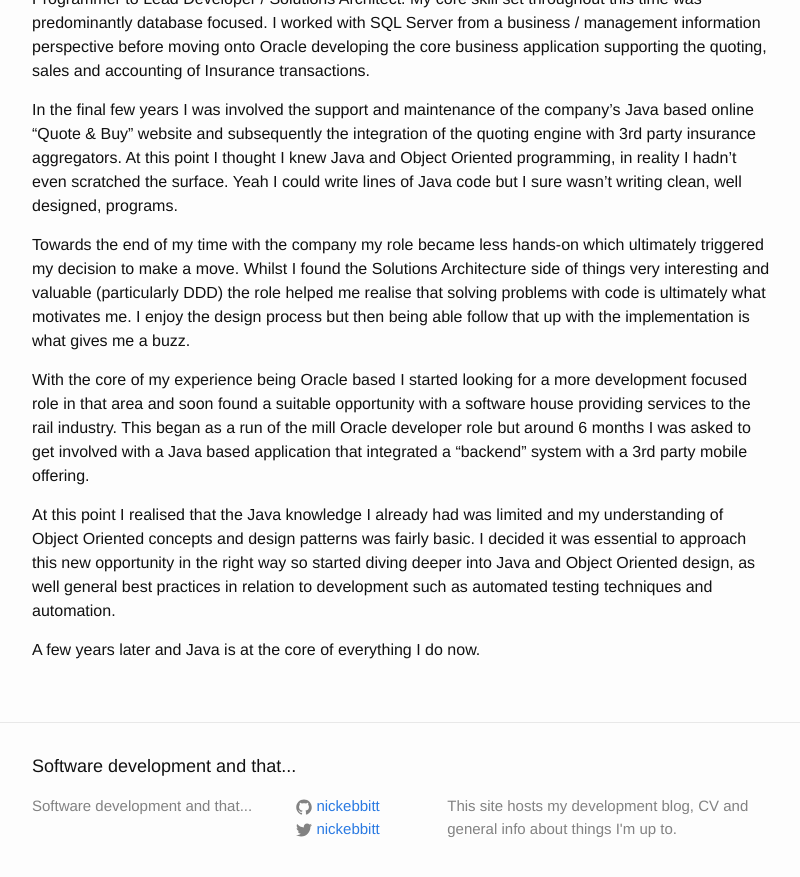
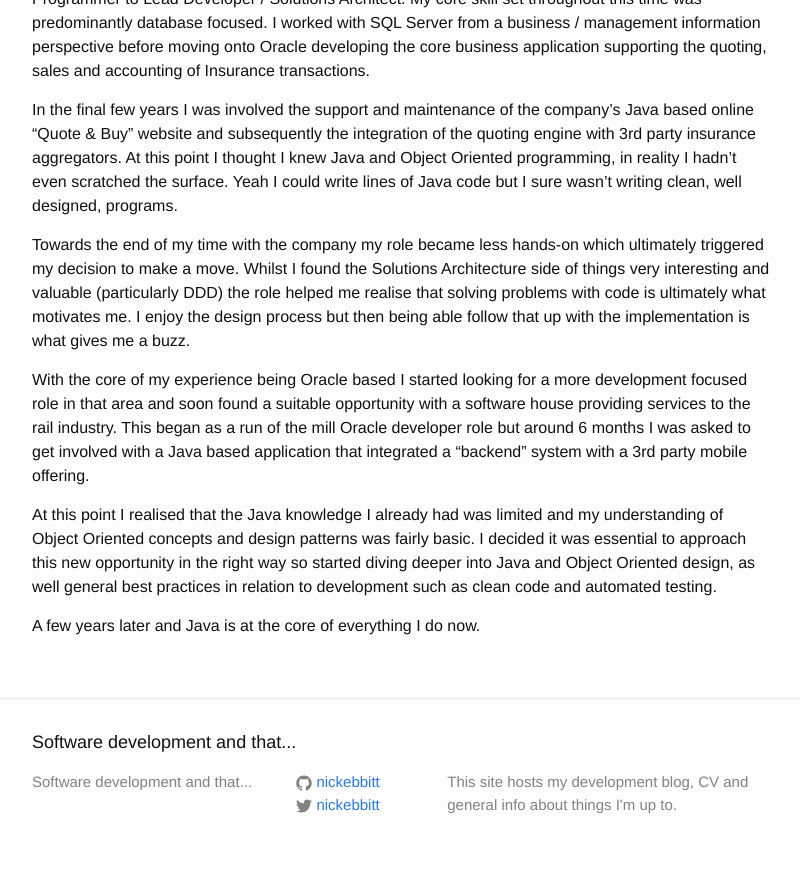
Before and after one commit to nickebbitt/nickebbitt.github.io, a Jekyll site: the page built from biography.md, in a window 1280 px wide and 900 px high, scrolled down 636 px. Shown: the top 877 px of the window, without its empty margins (238-1038 px from the left). Built offline with Jekyll 4.4.1, drawn with Linux system fonts in a browser that asks for light colours.

Commit message:
Update biography

```diff
--- a/biography.md
+++ b/biography.md
@@ -22,6 +22,6 @@ Towards the end of my time with the company my role became less hands-on which u
 
 With the core of my experience being Oracle based I started looking for a more development focused role in that area and soon found a suitable opportunity with a software house providing services to the rail industry. This began as a run of the mill Oracle developer role but around 6 months I was asked to get involved with a Java based application that integrated a "backend" system with a 3rd party mobile offering.
 
-At this point I realised that the Java knowledge I already had was limited and my understanding of Object Oriented concepts and design patterns was fairly basic. I decided it was essential to approach this new opportunity in the right way so started diving deeper into Java and Object Oriented design, as well general best practices in relation to development such as automated testing techniques and automation.
+At this point I realised that the Java knowledge I already had was limited and my understanding of Object Oriented concepts and design patterns was fairly basic. I decided it was essential to approach this new opportunity in the right way so started diving deeper into Java and Object Oriented design, as well general best practices in relation to development such as clean code and automated testing.
 
 A few years later and Java is at the core of everything I do now.
```
